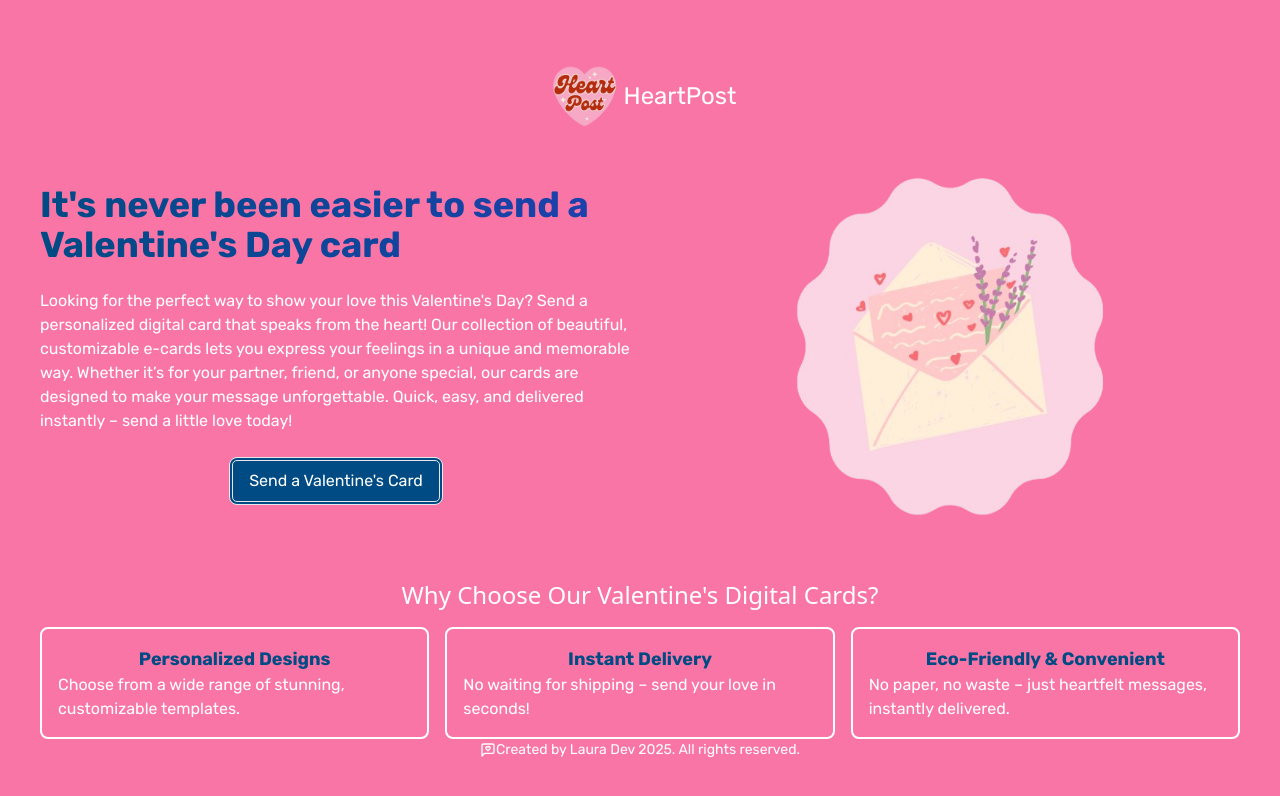
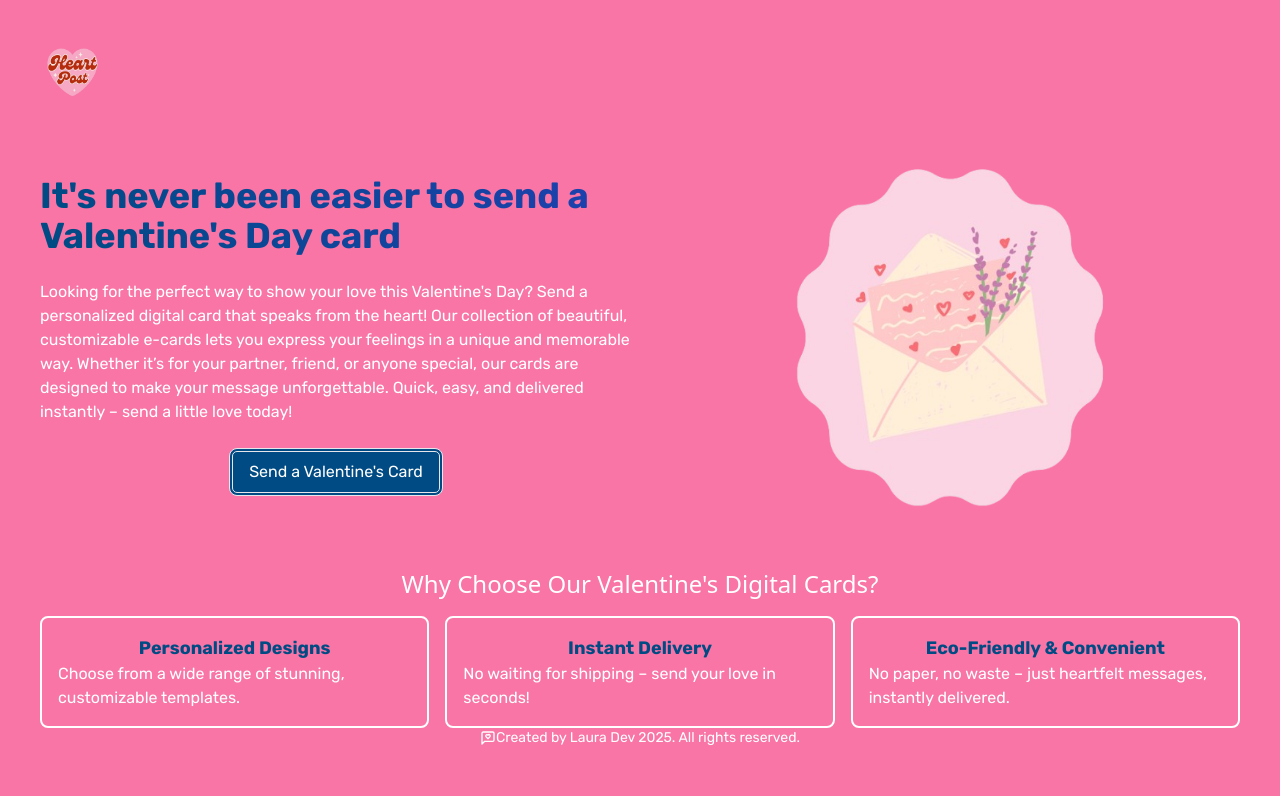
Before and after one commit to lavollmer/valentines-card, a React (Vite) app: page / in a window 1280 px wide. Shown: the top 796 px of the page. Built offline with nearby package versions, Linux system fonts and the light colour scheme.

Commit message:
updating the navigation bar

```diff
--- a/src/components/LandingPage.tsx
+++ b/src/components/LandingPage.tsx
@@ -1,15 +1,15 @@
 import "../App.css";
 import "../index.css";
 import Footer from "./Footer";
-import Navigation from "./Navigation";
+import HeartPost from "../assets/heartpostlogo.png";
 import CardPink from "../assets/combinedcardpink-removebg-preview.png";
 import BoxText from "./BoxText";
 
 const LandingPage = () => {
   return (
-    <div className="bg-bubblePink w-screen h-screen flex flex-col justify-between items-center p-10">
-      <div>
-        <Navigation />
+    <div className="bg-bubblePink w-screen h-screen p-10">
+      <div className="flex flex-start items-start space-y-4 pb-10">
+        <img src={HeartPost} alt="heart post" className="h-16 w-16" />
       </div>
       <div className="flex grid grid-cols-1 md:grid-cols-2 gap-4">
         <div className="font-rubik text-white flex flex-col items-center justify-center space-y-6">
@@ -35,7 +35,9 @@ const LandingPage = () => {
       </div>
       <div className="flex flex-col items-center justify-center space-y-4 pt-10">
         <div>
-          <h1 className="text-2xl text-white">Why Choose Our Valentine's Digital Cards?</h1>
+          <h1 className="text-2xl text-white">
+            Why Choose Our Valentine's Digital Cards?
+          </h1>
         </div>
         <div className="grid grid-cols-1 md:grid-cols-3 gap-4">
           <div>
--- a/tailwind.config.js
+++ b/tailwind.config.js
@@ -18,7 +18,7 @@ export default {
         bubblePink: "#f875a6",
         navyBlue: "#004b84",
         lightPink: "#f6a8c5",
-        redred:"b72c0f"
+        redRed:"b72c0f"
       },
     },
     plugins: [],
```
